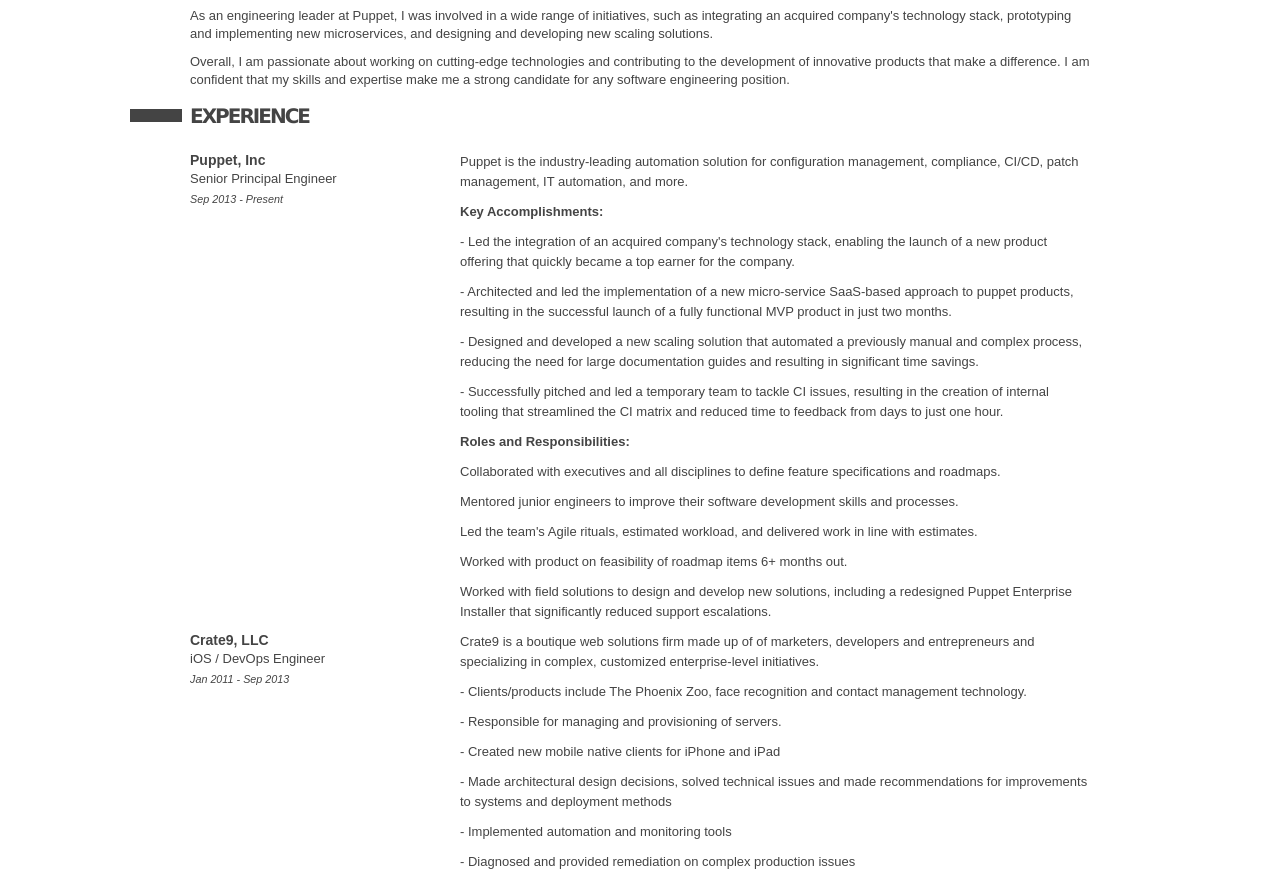
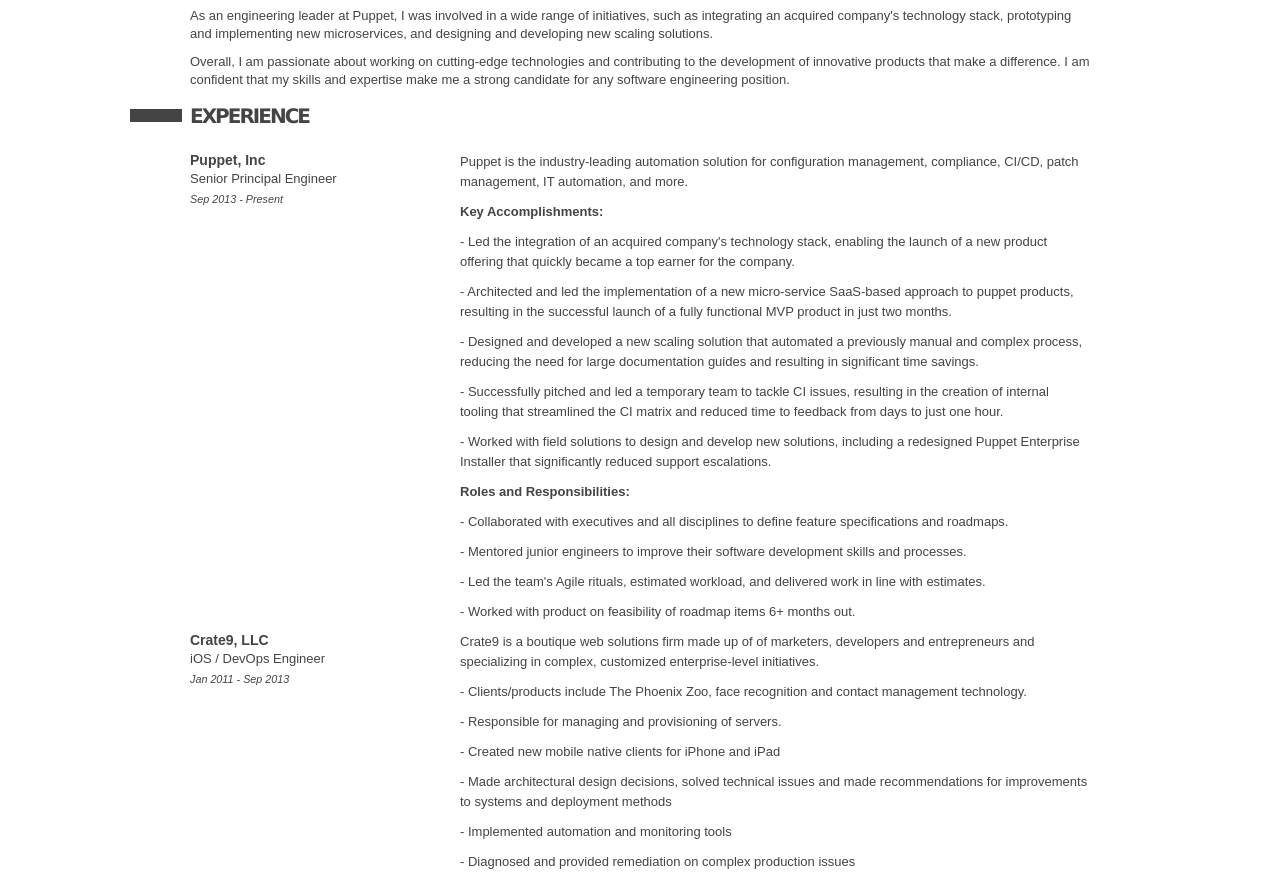
Before and after one commit to ericwilliamson/ericwilliamson.github.io, a plain HTML site: page index.html in a window 1280 px wide. Shown: the part 203-1082 px from the top of the page. Drawn offline with nearby package versions, Linux system fonts and the light colour scheme.

Commit message:
(maint) add missing dashes in roles and responsibilites

```diff
--- a/index.html
+++ b/index.html
@@ -78,25 +78,26 @@
                         <p>- Successfully pitched and led a temporary team to tackle CI issues, resulting in the
                             creation of internal tooling that streamlined the CI matrix and reduced time to feedback
                             from days to just one hour.</p>
-
+                        <p>
+                            - Worked with field solutions to design and develop new solutions, including a redesigned
+                            Puppet Enterprise Installer that significantly reduced support escalations.
+                        </p>
                         <p><b>Roles and Responsibilities:</b></p>
 
 
                         <p>
-                            Collaborated with executives and all disciplines to define feature specifications and
+                            - Collaborated with executives and all disciplines to define feature specifications and
                             roadmaps.
                         </p>
-                        <p>Mentored junior engineers to improve their software development skills and processes.</p>
+                        <p> - Mentored junior engineers to improve their software development skills and processes.</p>
                         <p>
-                            Led the team's Agile rituals, estimated workload, and delivered work in line with estimates.
+                            - Led the team's Agile rituals, estimated workload, and delivered work in line with
+                            estimates.
                         </p>
                         <p>
-                            Worked with product on feasibility of roadmap items 6+ months out.
+                            - Worked with product on feasibility of roadmap items 6+ months out.
                         </p>
-                        <p>
-                            Worked with field solutions to design and develop new solutions, including a redesigned
-                            Puppet Enterprise Installer that significantly reduced support escalations.
-                        </p>
+
                     </li>
                     <li>
                         <div class="details">
```
